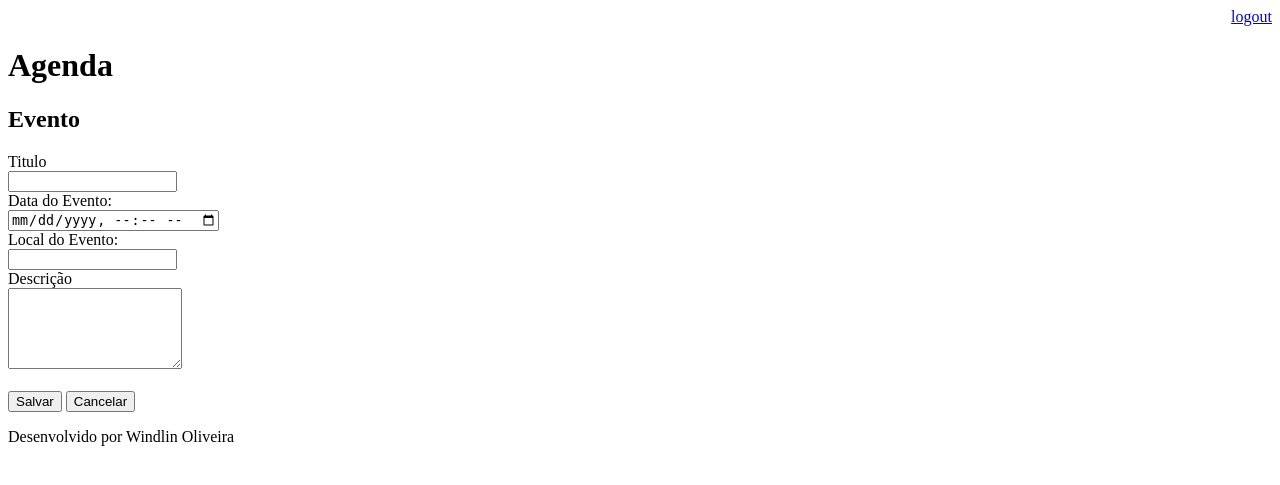
After one commit to WindlinOliveira/agenda, a Django app: page /agenda/evento/ in a window 1280 px wide. The commit adds this page. Shown: the top 485 px of the page. Run offline with Django 5.2, Linux system fonts and the light colour scheme; a user stored in the database is signed in.

Commit message:
Incluido template para inserção de eventos da agenda. Incluido o gitignore para ignorar os arquivos compilados

```diff
--- a/agenda/urls.py
+++ b/agenda/urls.py
@@ -21,8 +21,9 @@ from django.views.generic import  RedirectView
 
 urlpatterns = [
     path('admin/', admin.site.urls),
-    path('evento/<titulo_evento>', views.evento),
     path('agenda/', views.lista_eventos),
+    path('agenda/evento/', views.evento),
+    path('agenda/evento/submit', views.submit_evento),
     path('', RedirectView.as_view(url='/agenda/')),
     path('login/', views.login_user),
     path('login/submit', views.submit_login),
--- a/core/views.py
+++ b/core/views.py
@@ -29,15 +29,9 @@ def submit_login(request):
             messages.error(request, "Usuário ou senha inválido")
     return redirect('/')
 
-def evento(request, titulo_evento):
-    try:
-        evento = Evento.objects.get(titulo=titulo_evento)
-    except Evento.DoesNotExist:
-        return HttpResponse("Evento não encontrado!")
-
-    resposta = evento.local
-
-    return HttpResponse('local: {}'.format(resposta))
+@login_required(login_url='/login/')
+def evento(request):
+    return render(request, 'evento.html')
 
 @login_required(login_url='/login/')
 def lista_eventos(request):
@@ -45,3 +39,18 @@ def lista_eventos(request):
     evento = Evento.objects.filter(usuario=usuario)
     dados = {'eventos':evento}
     return render(request, 'agenda.html', dados)
+
+@login_required
+def submit_evento(request):
+    if request.POST:
+        titulo = request.POST.get('titulo')
+        data_evento = request.POST.get('data_evento')
+        descricao = request.POST.get('descricao')
+        local = request.POST.get('local')
+        usuario = request.user
+        Evento.objects.create(titulo=titulo,
+                              data_evento=data_evento,
+                              descricao=descricao,
+                              local=local,
+                              usuario=usuario)
+    return redirect('/')
--- a/templates/agenda.html
+++ b/templates/agenda.html
@@ -2,7 +2,9 @@
 
 {% block content %}
     <h2>Agendamentos</h2>
-
+    <a href="evento/">
+        <button type="button">Novo Evento</button>
+    </a>
     <ul style="font-size: 18px">
     {% for evento in eventos %}
         <li>{{ evento.titulo }} - {{ evento.get_data_evento }}</li>
--- /dev/null
+++ b/templates/evento.html
@@ -0,0 +1,32 @@
+{% extends "model-page.html" %}
+
+{% block content %}
+
+<h2>Evento</h2>
+
+<form action="submit" method="post">{% csrf_token %}
+    <label>Titulo</label>
+    <br>
+    <input type="text" name="titulo" size="18.5">
+    <br>
+    <label>Data do Evento: </label>
+    <br>
+    <input type="datetime-local" name="data_evento">
+    <br>
+    <label>Local do Evento: </label>
+    <br>
+    <input type="text" name="local" size="18.5">
+    <br>
+    <label>Descrição</label>
+    <br>
+    <textarea name="descricao" rows="5" cols="19.5"></textarea>
+    <br><br>
+    <button type="submit">Salvar</button>
+    <a href="/">
+        <button type="button">Cancelar</button>
+    </a>
+</form>
+
+
+
+{% endblock %}
```
Also changed, not shown: db.sqlite3, 1 other file.
